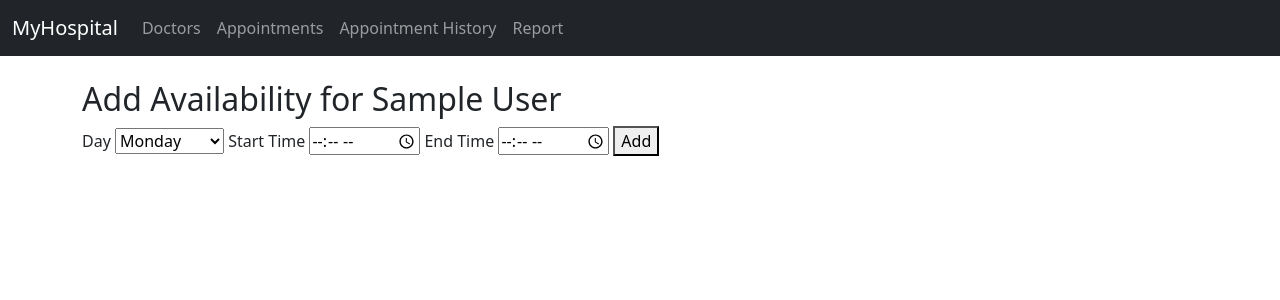
After one commit to Alinps/Hospital_Appointment_Booking_App_Backend_Django, a Django app: page /doctor/1/availability/add/ in a window 1280 px wide. The commit adds this page. Shown: the top 300 px of the page. Run offline with Django 4.2, Linux system fonts and the light colour scheme; tables that the repository leaves empty hold one stand-in row (values such as "Sample post").

Commit message:
add logic for time slot for appointment, admin functionality for add availability for doctor.

```diff
--- a/adminapp/models.py
+++ b/adminapp/models.py
@@ -61,6 +61,30 @@ class Appoinment(models.Model):
         return f"Appointment with Dr. {self.doctor.name} on {self.date}at{self.time}"
 
 
+
+class DoctorAvailability(models.Model):
+    doctor = models.ForeignKey(Doctor, on_delete=models.CASCADE)
+
+    DAY_CHOICES = [
+        (0, "Monday"),
+        (1, "Tuesday"),
+        (2, "Wednesday"),
+        (3, "Thursday"),
+        (4, "Friday"),
+        (5, "Saturday"),
+        (6, "Sunday"),
+    ]
+
+    day_of_week = models.IntegerField(choices=DAY_CHOICES)
+    start_time = models.TimeField()
+    end_time = models.TimeField()
+
+    def __str__(self):
+        return f"{self.doctor.name} - {self.get_day_of_week_display()}" # type: ignore
+
+
+
+
     #profile model (extends user safely)
 class Profile(models.Model):
     user=models.OneToOneField(User,on_delete=models.CASCADE)
--- /dev/null
+++ b/adminapp/templates/doctor_availability_add.html
@@ -0,0 +1,34 @@
+{% extends "base.html" %}
+{%block title%}Doctor Availability Add{%endblock%}
+{%block content%}
+
+<h2>Add Availability for {{ doctor.name }}</h2>
+
+{% if error %}
+<p style="color:red;">{{ error }}</p>
+{% endif %}
+
+<form method="POST">
+  {% csrf_token %}
+
+  <label>Day</label>
+  <select name="day_of_week">
+    <option value="0">Monday</option>
+    <option value="1">Tuesday</option>
+    <option value="2">Wednesday</option>
+    <option value="3">Thursday</option>
+    <option value="4">Friday</option>
+    <option value="5">Saturday</option>
+    <option value="6">Sunday</option>
+  </select>
+
+  <label>Start Time</label>
+  <input type="time" name="start_time">
+
+  <label>End Time</label>
+  <input type="time" name="end_time">
+
+  <button type="submit">Add</button>
+</form>
+
+{%endblock%}
--- a/adminapp/templates/doctorview.html
+++ b/adminapp/templates/doctorview.html
@@ -17,6 +17,9 @@
                     <p class="mb-2"><strong>Department: {{data.department}}</strong></p>
                     <p class="mb-2"> <strong>Qualification:{{data.qualification}}</strong></p>
                     <p> <strong>Experience:{{data.experience}}</strong></p>
+                    <a href="{% url 'doctor_availability_list' data.id %}">
+                        Manage Availability
+                    </a>
 
                 </div>
                 </div>
--- a/adminapp/views.py
+++ b/adminapp/views.py
@@ -6,11 +6,11 @@ from rest_framework.decorators import api_view, permission_classes
 from rest_framework.permissions import AllowAny,IsAuthenticated
 from rest_framework.response import Response
 from rest_framework.status import HTTP_200_OK
-from .models import User,Doctor,Appoinment,Profile
+from .models import User,Doctor,Appoinment,Profile,DoctorAvailability
 from django.views.decorators.csrf import csrf_exempt
 from rest_framework import status
 from .serializer import DoctorSerializer,AppointmentSerializer,AppointmentReschedulSerializer,ProfileSerializer
-from datetime import datetime,date, timezone
+from datetime import datetime,date, timedelta, timezone
 from django.db.models import Count
 from django.db.models.functions import TruncMonth
 from django.utils import timezone
@@ -26,7 +26,7 @@ def adminlogin(request):
         email = request.POST['email']
         password = request.POST['password']
         user = authenticate(request,email=email,password=password)
-        if user is not None and user.is_admin:
+        if user is not None and user.is_admin: # type: ignore
             login(request,user)
             return redirect('todaysappointment')
         else:
@@ -92,7 +92,7 @@ def doctorupdate(request,id):
         if 'image' in request.FILES:
             data.image = request.FILES['image']
         data.save()
-        return redirect('doctorview',id=data.id)
+        return redirect('doctorview',id=data.id) # type: ignore
     return render(request,'doctorupdate.html',{'data':data})
 
 
@@ -115,6 +115,62 @@ def doctoradd(request):
         return redirect('/doctormanagement')
     return render(request,'doctoradd.html')
 
+
+
+from .models import Doctor, DoctorAvailability
+from django.shortcuts import render, redirect, get_object_or_404
+
+
+def doctor_availability_add(request, doctor_id):
+    doctor = get_object_or_404(Doctor, id=doctor_id)
+
+    if request.method == "POST":
+        day_of_week = request.POST.get("day_of_week")
+        start_time = request.POST.get("start_time")
+        end_time = request.POST.get("end_time")
+
+        if not all([day_of_week, start_time, end_time]):
+            return render(request, "doctor_availability_add.html", {
+                "doctor": doctor,
+                "error": "All fields are required"
+            })
+
+        DoctorAvailability.objects.create(
+            doctor=doctor,
+            day_of_week=day_of_week,
+            start_time=start_time,
+            end_time=end_time
+        )
+
+        return redirect('doctorview', id=doctor.id) # type: ignore
+
+    return render(request, "doctor_availability_add.html", {
+        "doctor": doctor
+    })
+
+
+def doctor_availability_list(request, doctor_id):
+    doctor = get_object_or_404(Doctor, id=doctor_id)
+
+    availability = DoctorAvailability.objects.filter(doctor=doctor)
+
+    return render(request, "doctor_availability_list.html", {
+        "doctor": doctor,
+        "availability": availability
+    })
+
+
+
+
+def doctor_availability_delete(request, id):
+    availability = get_object_or_404(DoctorAvailability, id=id)
+    doctor_id = availability.doctor.id # type: ignore
+
+    if request.method == "POST":
+        availability.delete()
+        return redirect('doctor_availability_list', doctor_id=doctor_id)
+
+    return redirect('doctor_availability_list', doctor_id=doctor_id)
 
 
 def history(request):
@@ -154,7 +210,7 @@ def Signup(request):
     if User.objects.filter(email=email).exists():
         return JsonResponse({'message': 'Email already exists'}, status=400)
 
-    user = User.objects.create_user(email=email, password=password)
+    user = User.objects.create_user(email=email, password=password)  # type: ignore
     user.name = name
     user.dob = dob
     user.address = address
@@ -191,9 +247,9 @@ def Login(request):
     return JsonResponse({
         'message': 'Login successful',
         'user': {
-            'id': user.id,
+            'id': user.id, # type: ignore
             'token': token.key,
-            'name' : user.name,
+            'name' : user.name, # type: ignore
             'email': user.email
         }
     }, status=200)
@@ -260,6 +316,49 @@ def doctorlist(request):
 
 
 
+@api_view(['GET'])
+@permission_classes([AllowAny])
+def get_available_slots(request, doctor_id):
+
+    date_str = request.GET.get('date')
+
+    doctor = Doctor.objects.get(id=doctor_id)
+    appointment_date = datetime.strptime(date_str, "%Y-%m-%d").date()
+
+    # 🔹 Step 1: get schedule
+    availability = DoctorAvailability.objects.filter(
+        doctor=doctor,
+        day_of_week=appointment_date.weekday()
+    ).first()
+
+    if not availability:
+        return Response({'slots': []})
+
+    # 🔹 Step 2: generate slots
+    slots = []
+    current = datetime.combine(appointment_date, availability.start_time)
+    end = datetime.combine(appointment_date, availability.end_time)
+
+    while current < end:
+        slots.append(current.time())
+        current += timedelta(minutes=30)
+
+    # 🔹 Step 3: get booked slots
+    booked = Appoinment.objects.filter(
+        doctor=doctor,
+        date=appointment_date
+    ).values_list('time', flat=True)
+
+    # 🔹 Step 4: remove booked
+    available = [
+        s.strftime("%H:%M")
+        for s in slots
+        if s not in booked
+    ]
+
+    return Response({'slots': available})
+
+
 
 
 #appointment booking
@@ -270,7 +369,7 @@ def appointmentbooking(request):
     date_str = request.data.get('date')
     time_str = request.data.get('time')
 
-    if not doctor_id or not date or not time_str:
+    if not doctor_id or not date_str or not time_str:
         return Response({'error':'All feilds are required'},status=400)
     try:
         doctor = Doctor.objects.get(id=doctor_id)
@@ -290,8 +389,31 @@ def appointmentbooking(request):
         return Response({'error': 'Invalid date or time format'}, status=400)
     except Doctor.DoesNotExist:
         return Response({'error':'Doctor not found'}, status=404)
-    except Response as e:
+    except Response as e: # type: ignore
         return Response({'error':str(e)}, status=500)
+
+
+@api_view(['GET'])
+@permission_classes((IsAuthenticated,))
+def doctor_detail(request, doctor_id):
+    try:
+        doctor = Doctor.objects.get(id=doctor_id)
+
+        data = {
+            "name": doctor.name,
+            "department": doctor.department,
+
+        }
+
+        return JsonResponse({"data": data})
+
+    except Doctor.DoesNotExist:
+        return JsonResponse({"error": "Doctor not found"}, status=404)
+
+    except Exception as e:
+        return JsonResponse({"error": str(e)}, status=500)
+
+
 
 
  #list appoinmnt
--- a/backend/settings.py
+++ b/backend/settings.py
@@ -84,7 +84,7 @@ DATABASES = {
         'ENGINE': 'django.db.backends.mysql',
         'NAME': 'appointment_db',#Name of the database created for this project
         'USER': 'root',#Enter your mysql username
-        'PASSWORD': 'Alinps@7034588406',#Enter your mysql password
+        'PASSWORD': 'alinps@7034588406',#Enter your mysql password
         'HOST': 'localhost',
         'PORT': '3306',
     }
@@ -142,6 +142,8 @@ REST_FRAMEWORK = {
         'rest_framework.permissions.IsAuthenticated', )
 }
 
+CORS_ALLOW_ALL_ORIGINS = True
+
 CORS_ALLOWED_ORIGINS = [
     "http://localhost:3000",
 ]
--- a/backend/urls.py
+++ b/backend/urls.py
@@ -13,8 +13,11 @@ urlpatterns = [
     path('doctoradd/',views.doctoradd,name='doctoradd'),
     path('history/',views.history,name='history'),
     path('report/',views.report,name='report'),
-    path('doctor/delete/<int:id>',views.doctordelete,name="delete_doctor"),
+    path('doctor/delete/<int:id>',views.doctordelete,name="delete_doctor"), # type: ignore
     path('patients/history/<int:id>',views.patientHistory,name="patient_history"),
+    path('doctor/<int:doctor_id>/availability/add/', views.doctor_availability_add, name='doctor_availability_add'),
+path('doctor/<int:doctor_id>/availability/', views.doctor_availability_list, name='doctor_availability_list'),
+path('availability/delete/<int:id>/', views.doctor_availability_delete, name='doctor_availability_delete'),
 
 
 
@@ -30,7 +33,9 @@ urlpatterns = [
     path('cancelappointment/<int:id>/',views.cancelappointment, name='cancelappointment'),
      path('logout/',views.Logout, name='logout'),
      path('appointments/<int:pk>/reschedule/',views.reschedule_appointment,name="appointment-reschedule"),
-     path('profile/',views.profile_view,name="profile")
+     path('profile/',views.profile_view,name="profile"),
+     path('doctor/<int:doctor_id>/slots/',views.get_available_slots,name="available_slots"),
+     path('doctordetail/<int:doctor_id>',views.doctor_detail)
 
 
 ]
```
Also changed, not shown: adminapp/templates/doctor_availability_list.html (added, +30 -0 lines), adminapp/migrations/0006_doctoravailability.py (added), adminapp/migrations/0007_alter_doctoravailability_day_of_week.py (added), 1 other file.
